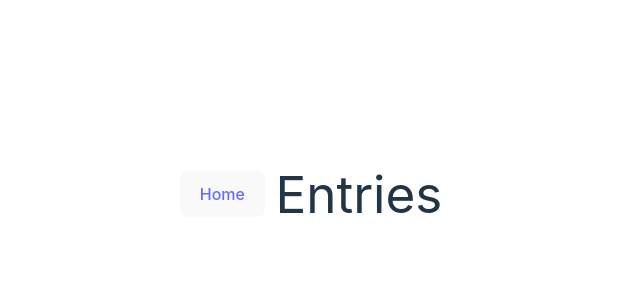
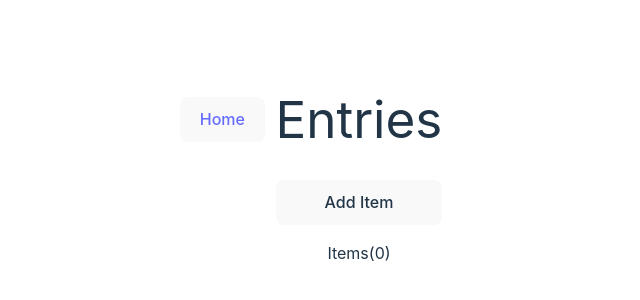
Before and after one commit to Dakkra/MNIEsMoodManager, a React (Vite) app in the folder moodtrackerweb/: page /entries in a window 1280 px wide. Shown: the part 206-506 px from the top of the page, without its empty margins (281-921 px from the left). Built offline with nearby package versions, Linux system fonts and the light colour scheme.

Commit message:
Basic interactions of spawning new entities in memory

```diff
--- a/moodtrackerweb/src/Button.tsx
+++ b/moodtrackerweb/src/Button.tsx
@@ -1,9 +1,10 @@
 interface ButtonProps {
     children: React.ReactNode;
+    onClick?: () => void;
 }
 
 const Button = (props: ButtonProps) => {
-    return <button>{props.children}</button>
+    return <button onClick={props.onClick}>{props.children}</button>
 }
 
 export default Button;
--- a/moodtrackerweb/src/EntriesPage.tsx
+++ b/moodtrackerweb/src/EntriesPage.tsx
@@ -1,7 +1,21 @@
 import {Link} from "react-router-dom";
 import Button from "./Button.tsx";
+import {useState} from "react";
+
+interface Entry {
+    id: string;
+    date?: string;
+    depression?: number;
+    anxiety?: number;
+    stress?: number;
+    happiness?: number;
+    mania?: number;
+    overall?: number;
+}
 
 function EntriesPage() {
+
+    const [items, setItems] = useState(new Array<Entry>());
 
     return (
         <>
@@ -9,6 +23,19 @@ function EntriesPage() {
                 <Link className={"absolute left-[-6rem]"} to="/"><Button>Home</Button></Link>
                 <h1 className={"inline"}>Entries</h1>
             </div>
+
+            <div className={"flex flex-col justify-center gap-4 my-8"}>
+                <Button
+                    onClick={() => {
+                        const uuid = crypto.randomUUID();
+                        setItems([...items, {id: uuid}]);
+                    }}
+                >Add Item</Button>
+                Items({items.length})
+                {items.map((item) => {
+                    return <div key={item.id}>{item.id}</div>
+                })}
+            </div>
         </>
     )
 }
```
